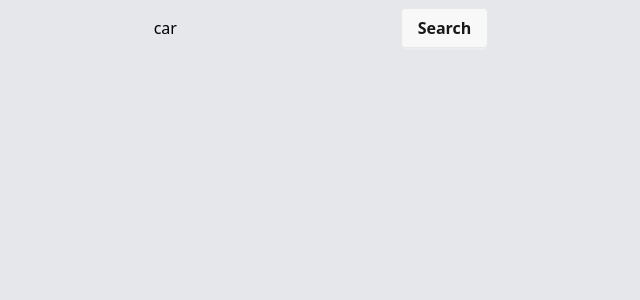
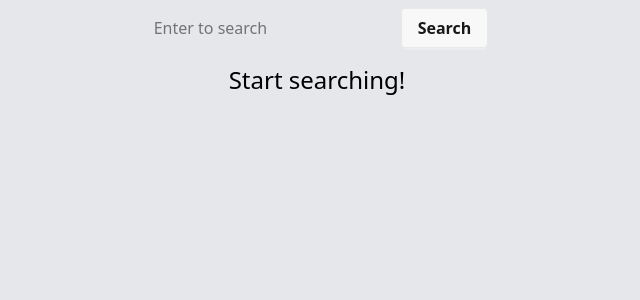
Before and after one commit to Lubov1506/training, a React (Vite) app: page /users in a window 1280 px wide. Shown: the top 300 px of the page, without its empty margins (323-963 px from the left). Built offline with nearby package versions, Linux system fonts and the light colour scheme; no server answers.

Commit message:
clean search string

```diff
--- a/src/components/GalleryApp/GalleryApp.jsx
+++ b/src/components/GalleryApp/GalleryApp.jsx
@@ -13,7 +13,7 @@ export const GalleryApp = () => {
   const [isLoading, setIsLoading] = useState(false)
   const [isError, setIsError] = useState(false)
   const [page, setPage] = useState(1)
-  const [query, setQuery] = useState("car")
+  const [query, setQuery] = useState("")
   const [totalPages, setTotalPages] = useState("")
 
   useEffect(() => {
```
